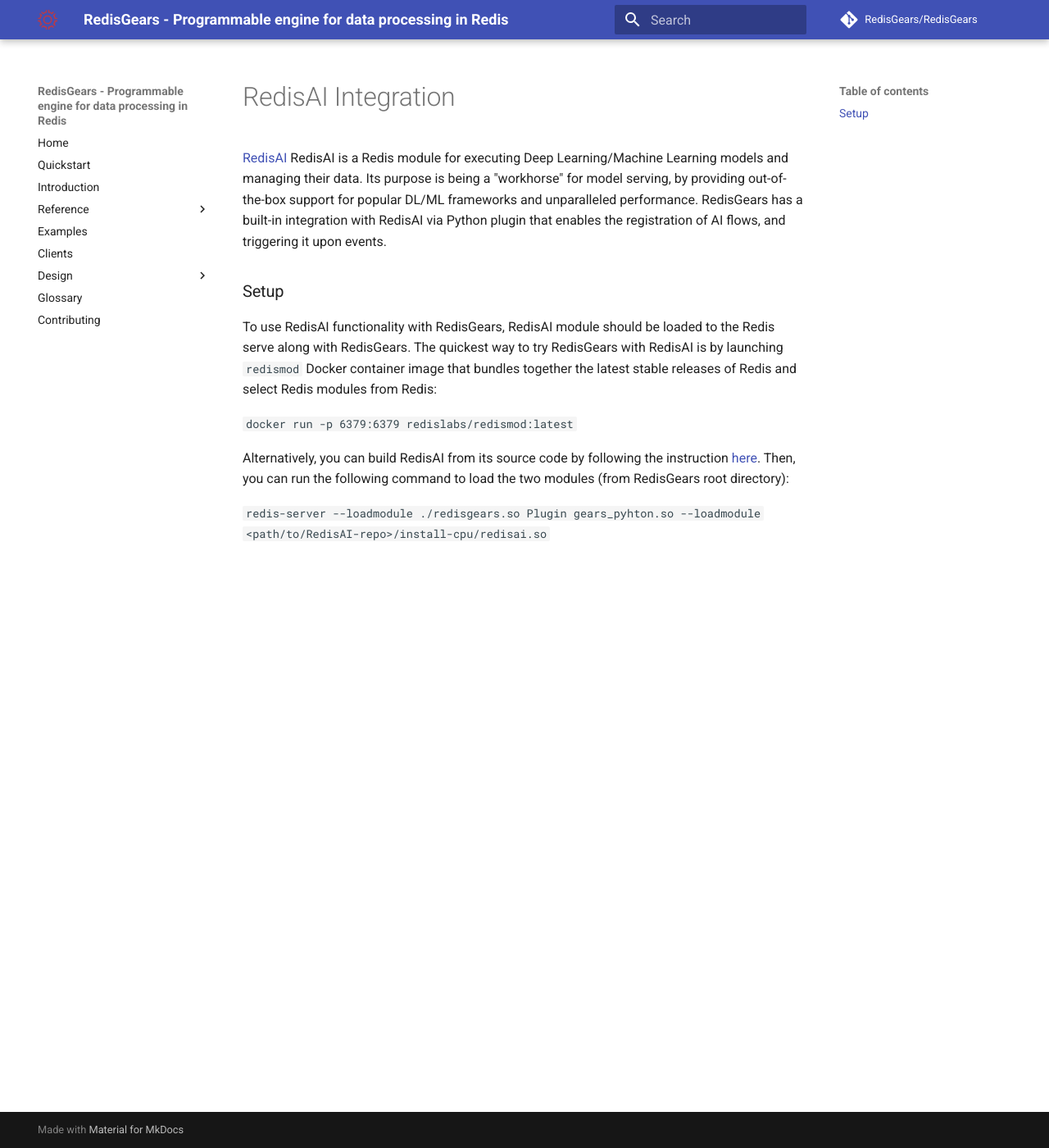
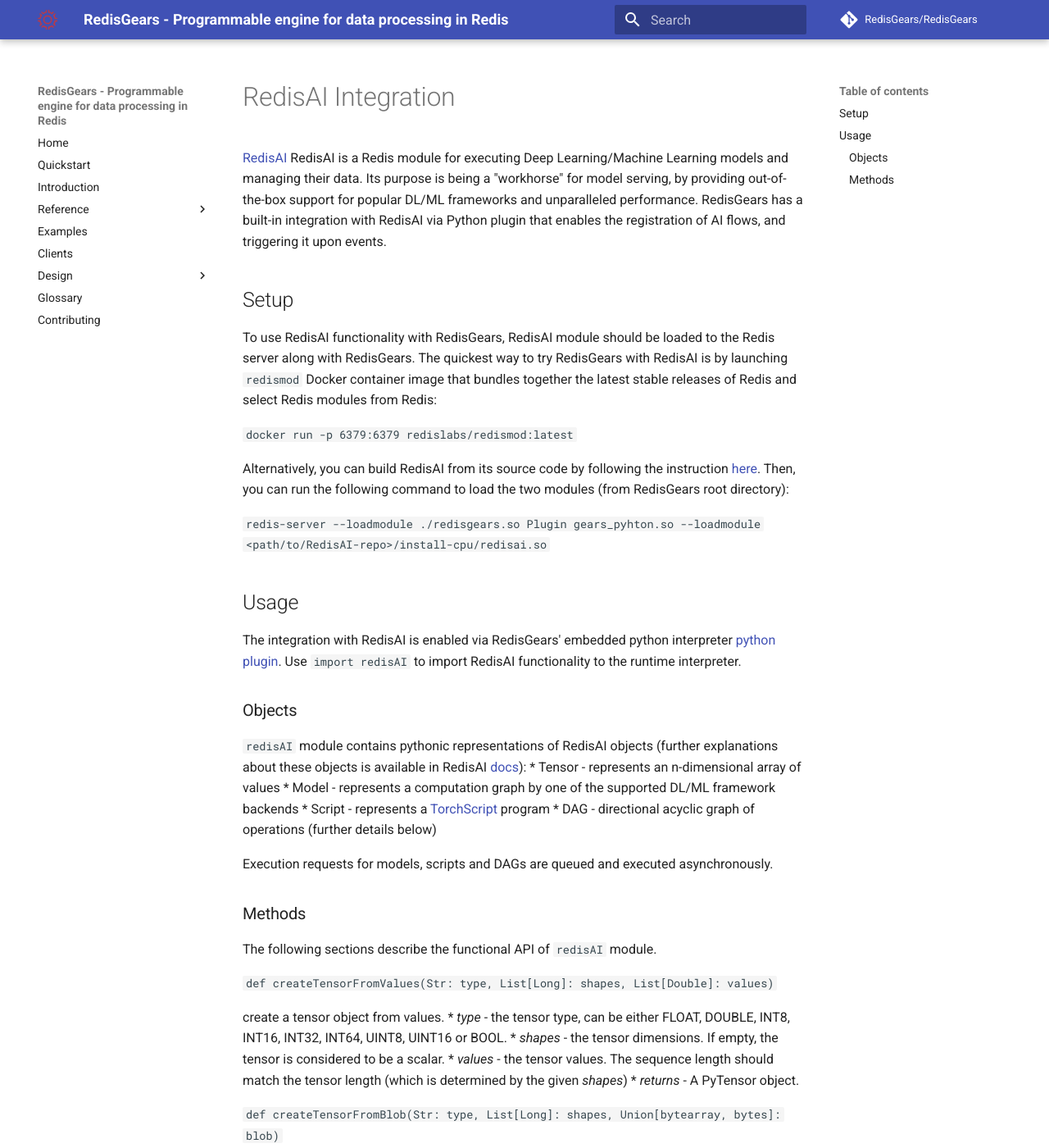
Before and after one commit to RedisGears/RedisGears, an MkDocs documentation site: the page built from docs/redisai.md, in a window 1280 px wide and 1400 px high. Shown: the whole window at 82% size. Built offline with MkDocs 1.6.1 and Material for MkDocs 9.7.7, drawn with Linux system fonts in a browser that asks for light colours; comment, search, counter and statistics services are not loaded; some of the changed text lies outside the part shown.

Commit message:
RedisAI integration documentation

````diff
--- a/docs/redisai.md
+++ b/docs/redisai.md
@@ -3,8 +3,8 @@
 [RedisAI](https://oss.redis.com/redisai/) RedisAI is a Redis module for executing Deep Learning/Machine Learning models and managing their data. Its purpose is being a "workhorse" for model serving, by providing out-of-the-box support for popular DL/ML frameworks and unparalleled performance.
 RedisGears has a built-in integration with RedisAI via Python plugin that enables the registration of AI flows, and triggering it upon events.
 
-### Setup
-To use RedisAI functionality with RedisGears, RedisAI module should be loaded to the Redis serve along with RedisGears.
+## Setup
+To use RedisAI functionality with RedisGears, RedisAI module should be loaded to the Redis server along with RedisGears.
 The quickest way to try RedisGears with RedisAI is by launching `redismod` Docker container image that bundles together the latest stable releases of Redis and select Redis modules from Redis:
 
 ```docker run -p 6379:6379 redislabs/redismod:latest```
@@ -13,3 +13,38 @@
 Then, you can run the following command to load the two modules (from RedisGears root directory):
 
 ```redis-server --loadmodule ./redisgears.so Plugin gears_pyhton.so --loadmodule <path/to/RedisAI-repo>/install-cpu/redisai.so```
+
+## Usage
+
+The integration with RedisAI is enabled via RedisGears' embedded python interpreter [python plugin](runtime.md).
+Use `import redisAI` to import RedisAI functionality to the runtime interpreter.
+
+### Objects
+
+`redisAI` module contains pythonic representations of RedisAI objects (further explanations about these objects is available in RedisAI [docs](https://oss.redis.com/redisai/master/)):
+* Tensor - represents an n-dimensional array of values
+* Model - represents a computation graph by one of the supported DL/ML framework backends
+* Script - represents a [TorchScript](https://pytorch.org/docs/stable/jit.html) program
+* DAG - directional acyclic graph of operations (further details below)
+
+Execution requests for models, scripts and DAGs are queued and executed asynchronously.
+
+### Methods
+
+The following sections describe the functional API of `redisAI` module.
+
+`def createTensorFromValues(Str: type, List[Long]: shapes, List[Double]: values)`
+
+create a tensor object from values.
+* _type_ - the tensor type, can be either FLOAT, DOUBLE, INT8, INT16, INT32, INT64, UINT8, UINT16 or BOOL.
+* _shapes_ - the tensor dimensions. If empty, the tensor is considered to be a scalar.
+* _values_ - the tensor values. The sequence length should match the tensor length (which is determined by the given _shapes_)
+* _returns_ - A PyTensor object.
+
+`def createTensorFromBlob(Str: type, List[Long]: shapes, Union[bytearray, bytes]: blob)`
+
+create a tensor object from values.
+* _type_ - the tensor type, can be either FLOAT, DOUBLE, INT8, INT16, INT32, INT64, UINT8, UINT16 or BOOL.
+* _shapes_ - the tensor dimensions. If empty, the tensor is considered to be a scalar.
+* _blob_ - the tensor data in binary format. The blob length should match the tensor data size (which is determined by the given _shapes_ and the _type_)
+* _returns_ - A PyTensor object.
````
